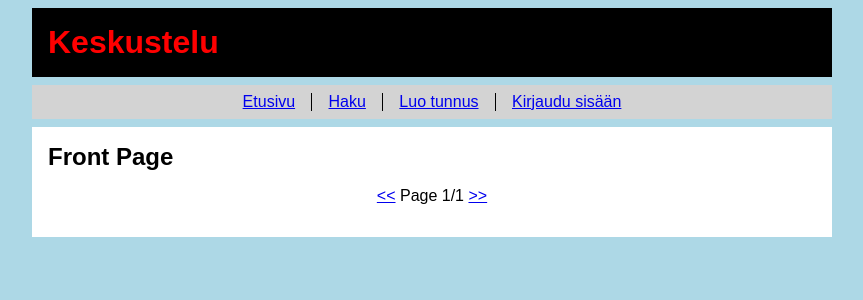
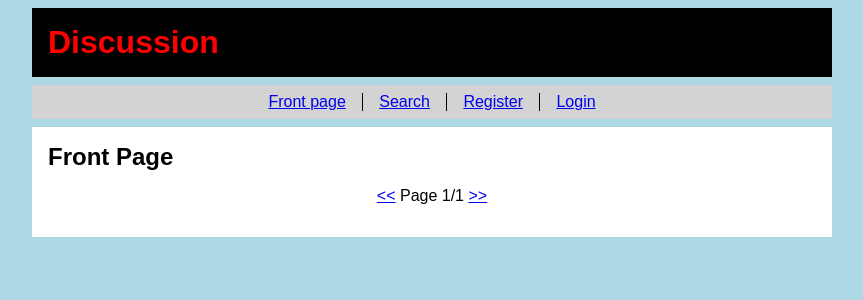
Before and after one commit to kokorohoriuchi/song-sharing, a Flask app: page / in a window 1280 px wide. Shown: the top 300 px of the page, without its empty margins (208-1071 px from the left). Run offline with Flask 3, Linux system fonts and the light colour scheme; data that the repository does not hold is empty.

Commit message:
Update layout.html

```diff
--- a/templates/layout.html
+++ b/templates/layout.html
@@ -9,19 +9,19 @@
 <body>
 
   <div class="header">
-    <h1>Keskustelu</h1>
+    <h1>Discussion</h1>
   </div>
 
   <div class="nav">
     <nav>
       <ul>
-        <li><a href="/">Etusivu</a></li>
-        <li><a href="/search">Haku</a></li>
-        <li><a href="/register">Luo tunnus</a></li>
+        <li><a href="/">Front page</a></li>
+        <li><a href="/search">Search</a></li>
+        <li><a href="/register">Register</a></li>
         {% if session.user_id %}
-        <li><a href="/logout">Kirjaudu ulos</a></li>
+        <li><a href="/logout">Logout</a></li>
         {% else %}
-        <li><a href="/login">Kirjaudu sisään</a></li>
+        <li><a href="/login">Login</a></li>
         {% endif %}
       </ul>
     </nav>
```
